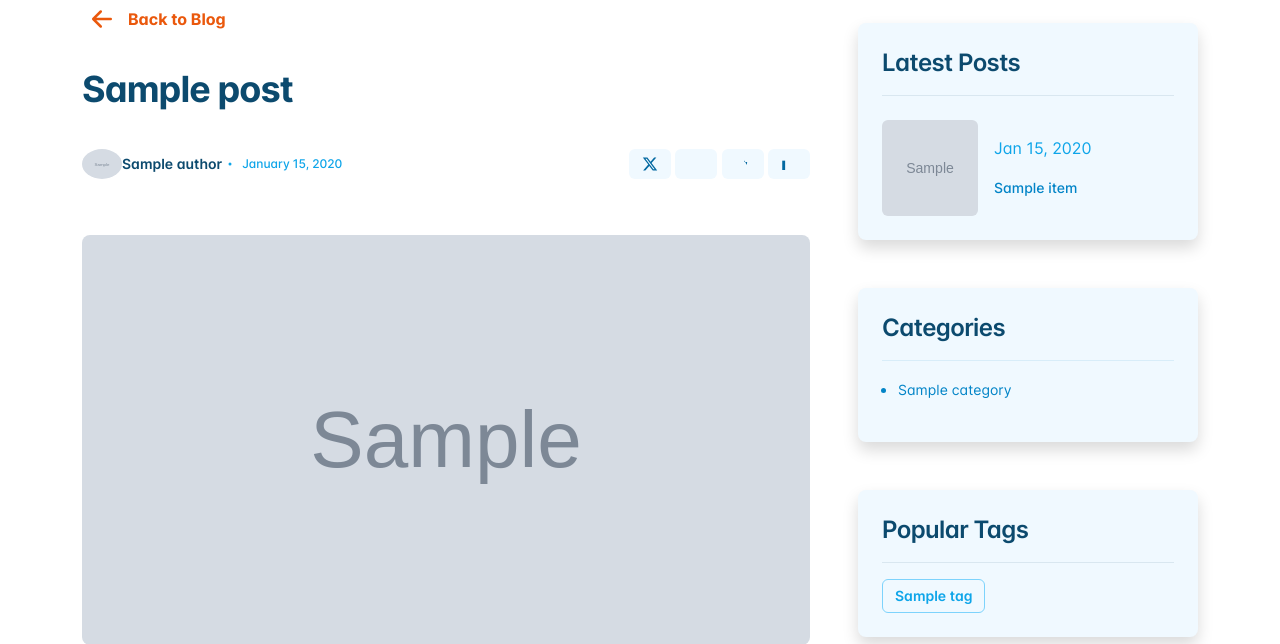
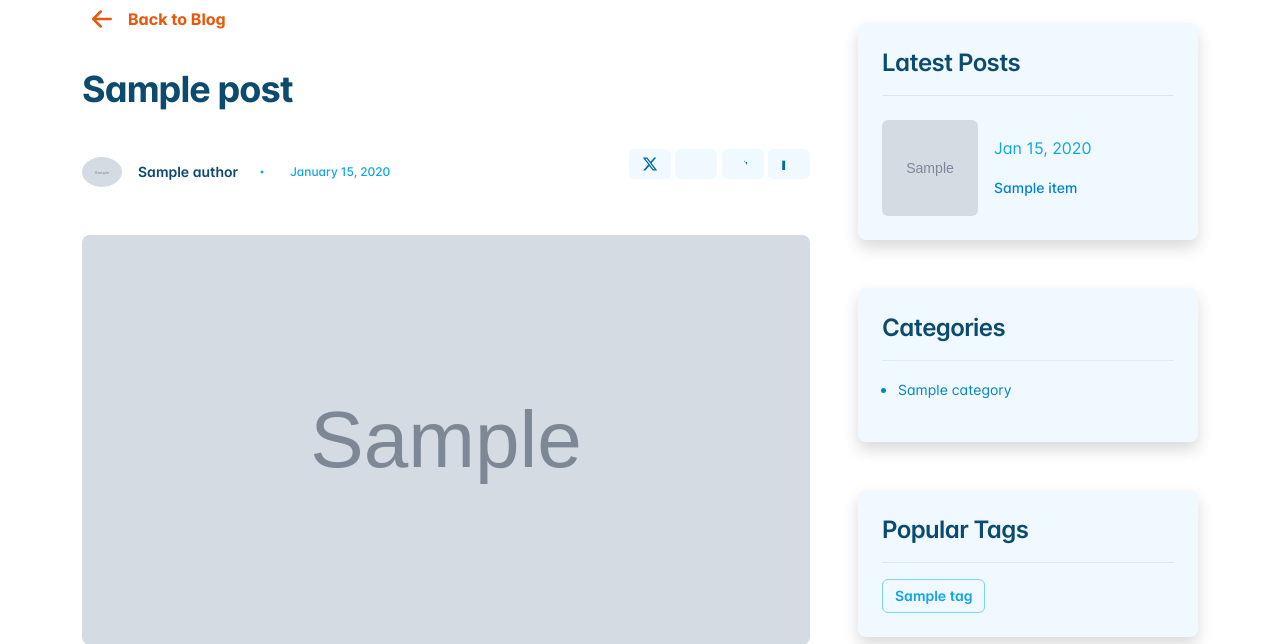
Before and after one commit to Maryam-tli/laundry_website, a Django app: template template/blog-post.html in a window 1280 px wide. Shown: the part 537-1181 px from the top of the page. Run offline with Django 4.2, Linux system fonts and the light colour scheme; the template is opened without the code that fills it: most values are stand-ins (such as "Sample title", 1, 10 or a date in 2020); grey boxes marked "Sample" are stand-in pictures; some libraries are stand-ins or nearby versions.

Commit message:
changed the styles for author div

```diff
--- a/template/blog-post.html
+++ b/template/blog-post.html
@@ -52,7 +52,7 @@
 
                     	<!-- Author & Date -->
                     	<div class="d-flex justify-content-between align-items-center flex-wrap">
-                        	<div class="mt-2 d-flex align-items-center">
+                        	<div class="mt-4 position-relative d-flex align-items-center column-gap-3">
                             	{% if post.author.photo %}
                                 	<img src="{{ post.author.photo.url }}" height="40" width="40"
                                      	class="img-fluid rounded-circle" alt="{{ post.author.name }}" loading="lazy">
```
